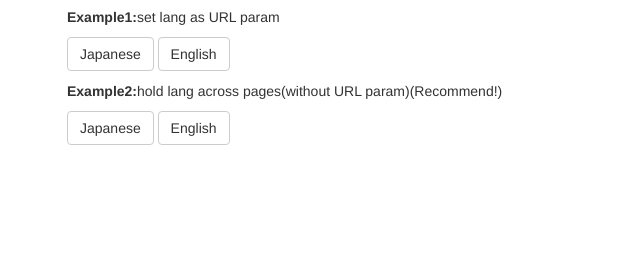
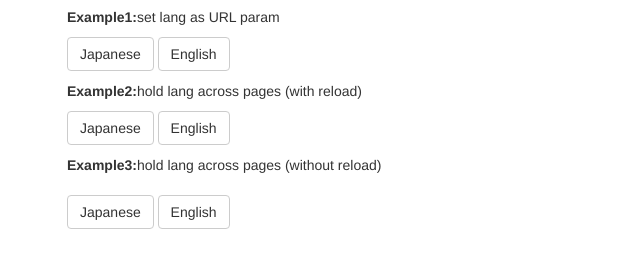
Before and after one commit to hitokun-s/multilingualizer.js, a plain HTML site: page demo.html in a window 1280 px wide. Shown: the part 123-390 px from the top of the page, without its empty margins (3-643 px from the left). Drawn offline with nearby package versions, Linux system fonts and the light colour scheme.

Commit message:
add a sample without page reload

```diff
--- a/demo.html
+++ b/demo.html
@@ -27,9 +27,14 @@
                 <a class="btn btn-default" href="?lang=en">English</a>
             </div>
             <div>
-                <div><strong>[[en]]Example2:[[ja]]例２：</strong><span>[[en]]hold lang across pages(without URL param)(Recommend!)[[ja]]言語指定をメモリに保存する（おススメ！）</span></div>
+                <div><strong>[[en]]Example2:[[ja]]例２：</strong><span>[[en]]hold lang across pages (with reload)[[ja]]言語指定をメモリに保存する（リロードあり）</span></div>
                 <a class="btn btn-default" href="#" onclick="setLang('ja');">Japanese</a>
                 <a class="btn btn-default" href="#" onclick="setLang('en');">English</a>
+            </div>
+            <div>
+                <div><strong>[[en]]Example3:[[ja]]例２：</strong><span>[[en]]hold lang across pages (without reload)[[ja]]言語指定をメモリに保存する（リロードなし）</span></div>
+                <div class="btn btn-default" onclick="setLang('ja');">Japanese</div>
+                <div class="btn btn-default" onclick="setLang('en');">English</div>
             </div>
         </div>
     </body>
```
